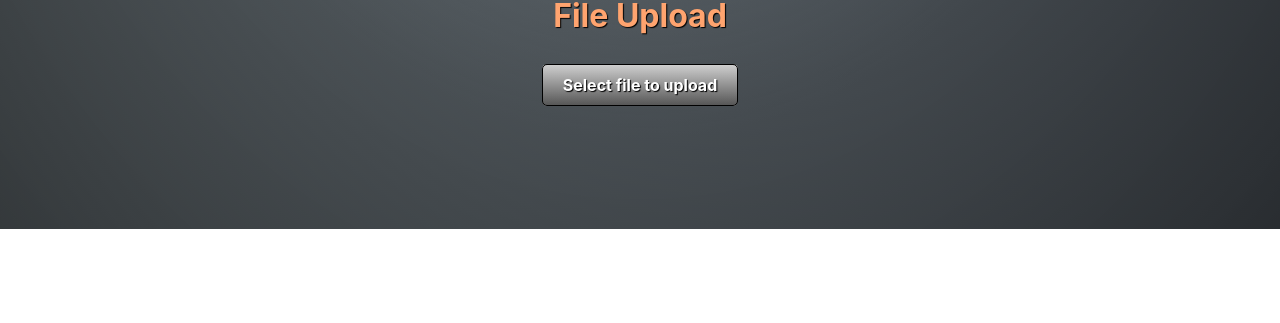
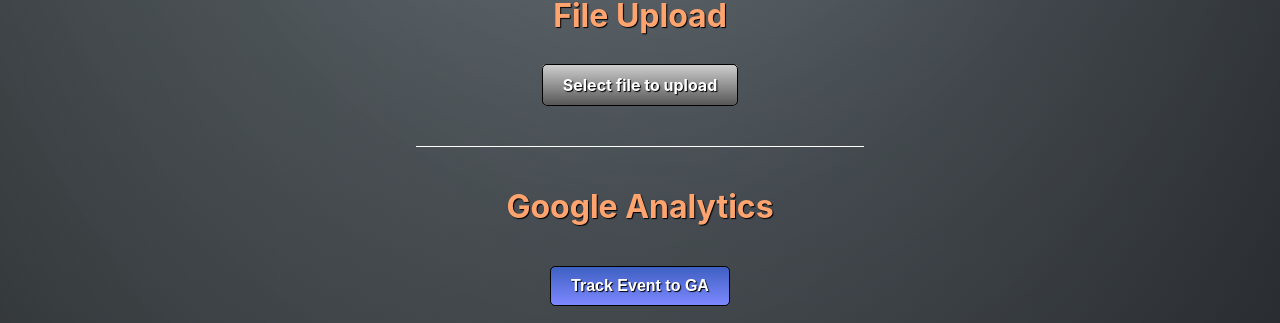
Before and after one commit to Eyarotskiy/nodejs-initial-templates, a React (Create React App) app in the folder client/: page / in a window 1280 px wide. Shown: the part 601-924 px from the top of the page. Before the commit the page ends 830 px from the top, so only its background shows below. Built offline with nearby package versions, Linux system fonts and the light colour scheme; no server answers.

Commit message:
Add Google Analytics on front end

```diff
--- a/client/package.json
+++ b/client/package.json
@@ -15,6 +15,7 @@
     "axios": "^0.19.2",
     "react": "^16.13.0",
     "react-dom": "^16.13.0",
+    "react-ga": "^3.1.2",
     "react-router-dom": "^5.2.0",
     "react-scripts": "3.4.0",
     "socket.io-client": "^2.3.0",
--- a/client/src/common/utils.ts
+++ b/client/src/common/utils.ts
@@ -1,3 +1,5 @@
+import ReactGA from 'react-ga';
+
 export const formatDate = (date: Date): string => {
 	date = new Date(date);
 	return ('0' + date.getDate()).slice(-2) + '-' +
@@ -6,3 +8,21 @@
 		('0' + date.getHours()).slice(-2) + ':' +
 		('0' + date.getMinutes()).slice(-2);
 };
+
+export const initGoogleAnalytics = () => {
+	ReactGA.initialize('UA-82338925-1');
+};
+
+export const trackPageView = (page: string) => {
+	ReactGA.pageview(page);
+};
+
+export const trackEvent = (categoryName: string, eventName: string) => {
+	ReactGA.event({
+		category: categoryName,
+		action: eventName,
+		label: 'labelName',
+		value: 10,
+		nonInteraction: false,
+	});
+};
--- /dev/null
+++ b/client/src/components/Analytics/Analytics.scss
@@ -0,0 +1,5 @@
+@import "../../common/variables";
+
+.Analytics {
+  text-align: center;
+}
--- /dev/null
+++ b/client/src/components/Analytics/Analytics.tsx
@@ -0,0 +1,25 @@
+import React, {useEffect} from 'react';
+import './Analytics.scss';
+import {initGoogleAnalytics, trackEvent, trackPageView} from 'common/utils';
+
+const Analytics = () => {
+	useEffect(() => {
+		initGoogleAnalytics();
+		trackPageView('yevTest');
+	}, []);
+
+	const handleClick = () => {
+		trackEvent('testCategory', 'testEvent')
+	};
+
+	return (
+		<div className="Analytics">
+			<h2 className="title">Google Analytics</h2>
+			<button className="btn btn-blue" onClick={handleClick}>
+				Track Event to GA
+			</button>
+		</div>
+	);
+};
+
+export default Analytics;
--- a/client/src/components/FileUpload/FileUpload.scss
+++ b/client/src/components/FileUpload/FileUpload.scss
@@ -2,7 +2,6 @@
 
 .FileUpload {
   text-align: center;
-}
 
   .file-name {
     color: $text-white;
@@ -13,3 +12,8 @@
     display: block;
     margin: 20px auto;
   }
+
+  .form {
+    display: inline-block;
+  }
+}
--- a/client/src/components/FileUpload/FileUpload.tsx
+++ b/client/src/components/FileUpload/FileUpload.tsx
@@ -31,7 +31,7 @@
 	return (
 		<div className="FileUpload">
 			<h2 className="title">File Upload</h2>
-			<form>
+			<form className="form">
 				<label htmlFor="file-upload" className="btn btn-grey">
 					Select file to upload
 				</label>
--- a/client/src/components/Home/Home.tsx
+++ b/client/src/components/Home/Home.tsx
@@ -2,6 +2,7 @@
 import './Home.scss';
 import CrudOperations from 'components/CrudOperations/CrudOperations';
 import FileUpload from 'components/FileUpload/FileUpload';
+import Analytics from 'components/Analytics/Analytics';
 
 const Home = () => {
 	return (
@@ -9,6 +10,8 @@
 			<CrudOperations />
 			<div className="divider"></div>
 			<FileUpload />
+			<div className="divider"></div>
+			<Analytics />
 		</div>
 	);
 };
```
Also changed, not shown: 1 other file (tests, documents, lock files or other folders). Lines whose indentation alone changed are shown as unchanged.
